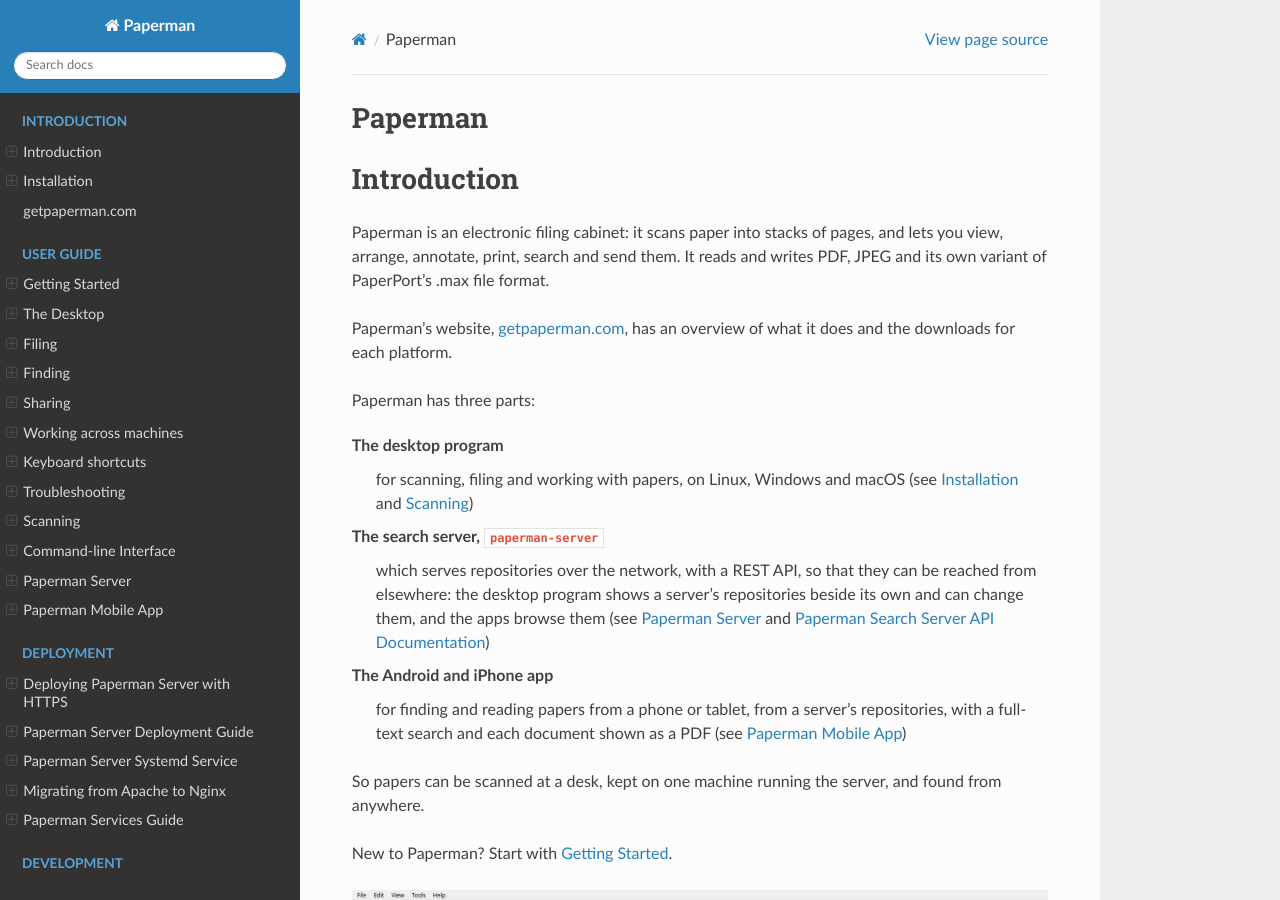
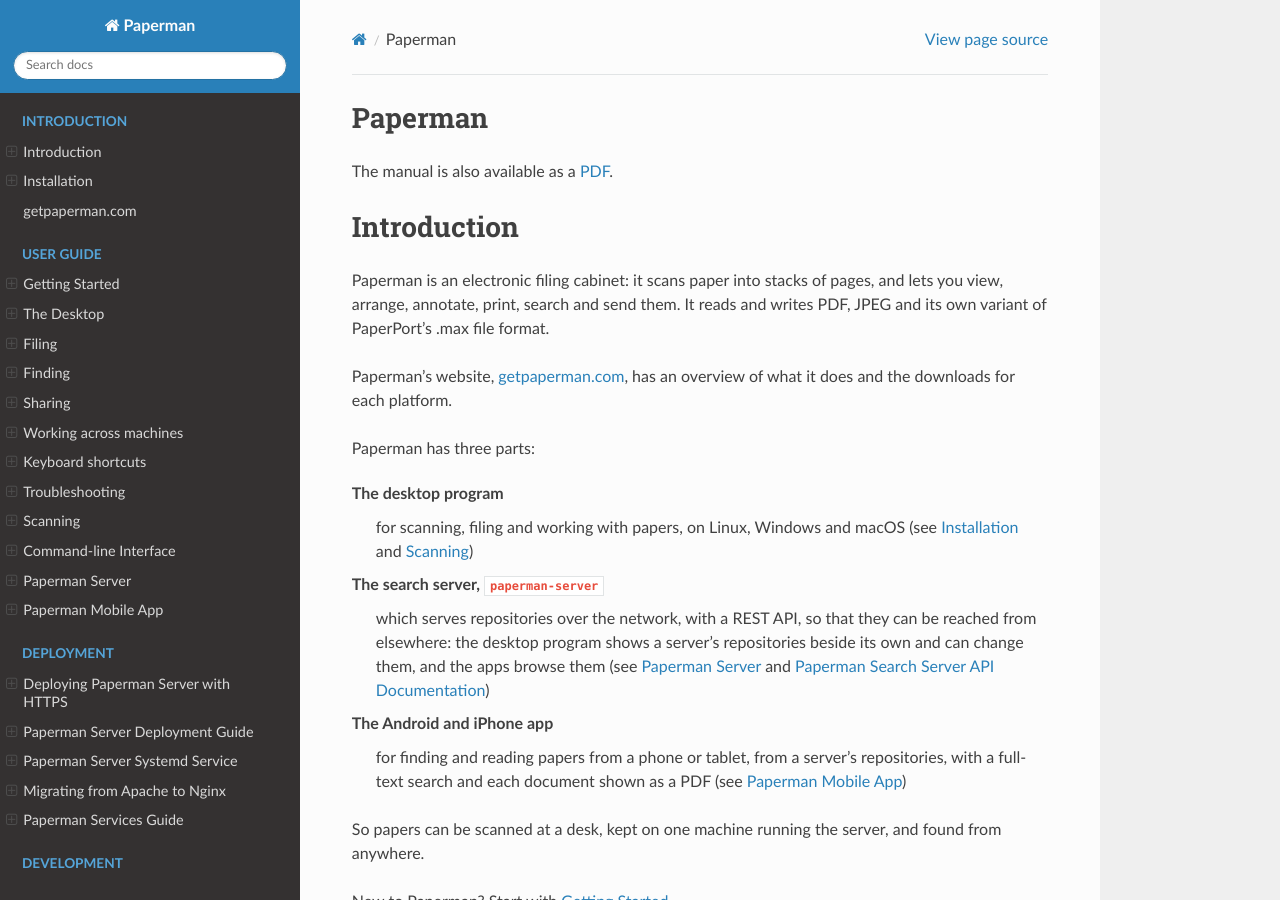
Before and after one commit to sjg20/paperman, a Sphinx documentation site: the page built from doc/index.rst, in a window 1280 px wide and 900 px high. Built offline with Sphinx 7.4.7 and the Read the Docs theme 3.1.0, drawn with Linux system fonts in a browser that asks for light colours.

Commit message:
doc: Link to the PDF of the manual
The PDF is only offered in the menu which Read the Docs adds to its
pages, where it is easy to miss.

Link to it from the front page of the documentation and from the README.

Co-developed-by: Claude Opus 5.5 (1M context) <noreply@anthropic.com>
Claude-Session: https://claude.ai/code/session_01BxfLL7T8McSpFMMxYekitE

```diff
--- a/doc/index.rst
+++ b/doc/index.rst
@@ -1,5 +1,8 @@
 Paperman
 ========
+
+The manual is also available as a `PDF
+<https://paperman.readthedocs.io/_/downloads/en/latest/pdf/>`_.
 
 .. include:: introduction.rst
 
```
Also changed, not shown: README.md (+2 -1 lines).
